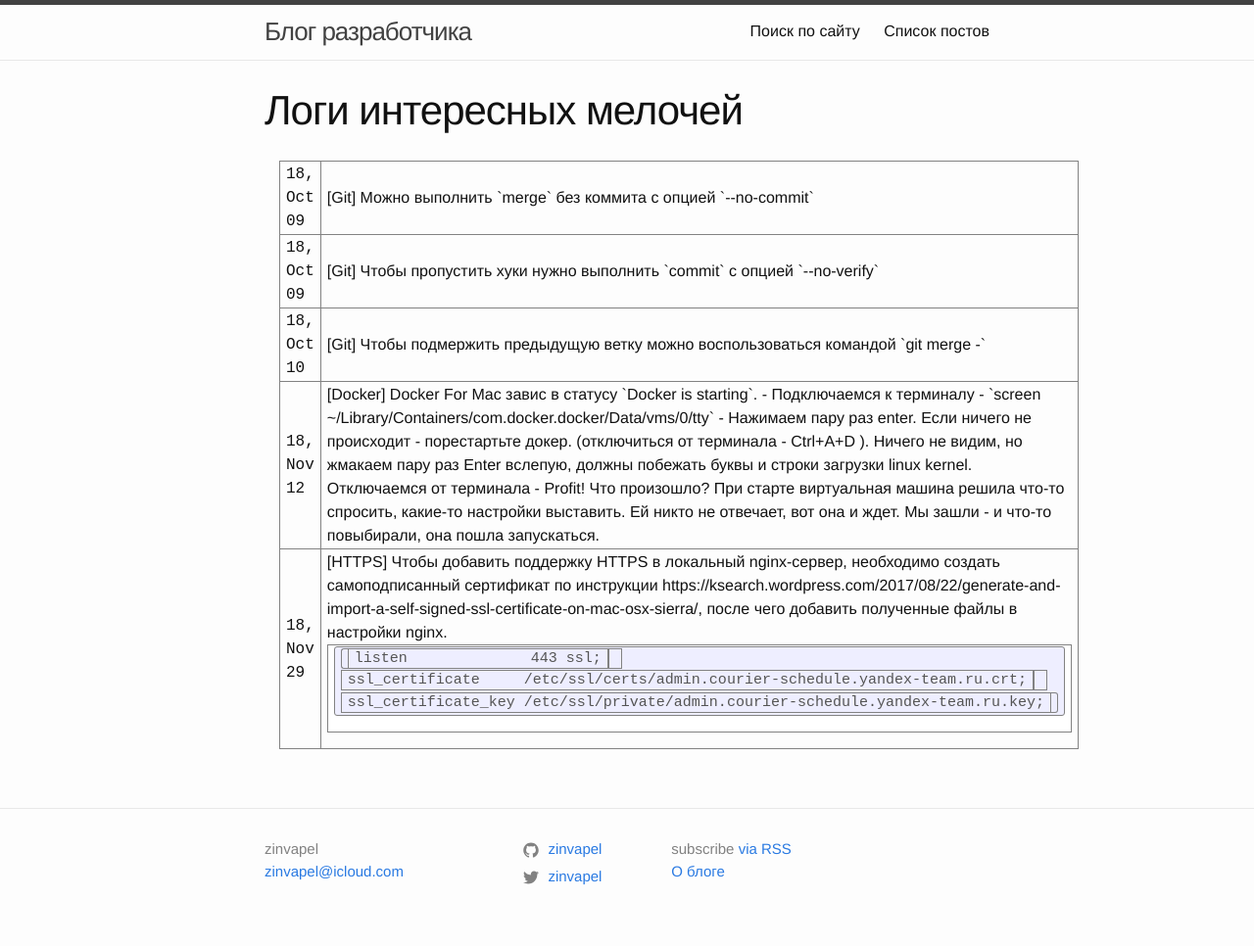
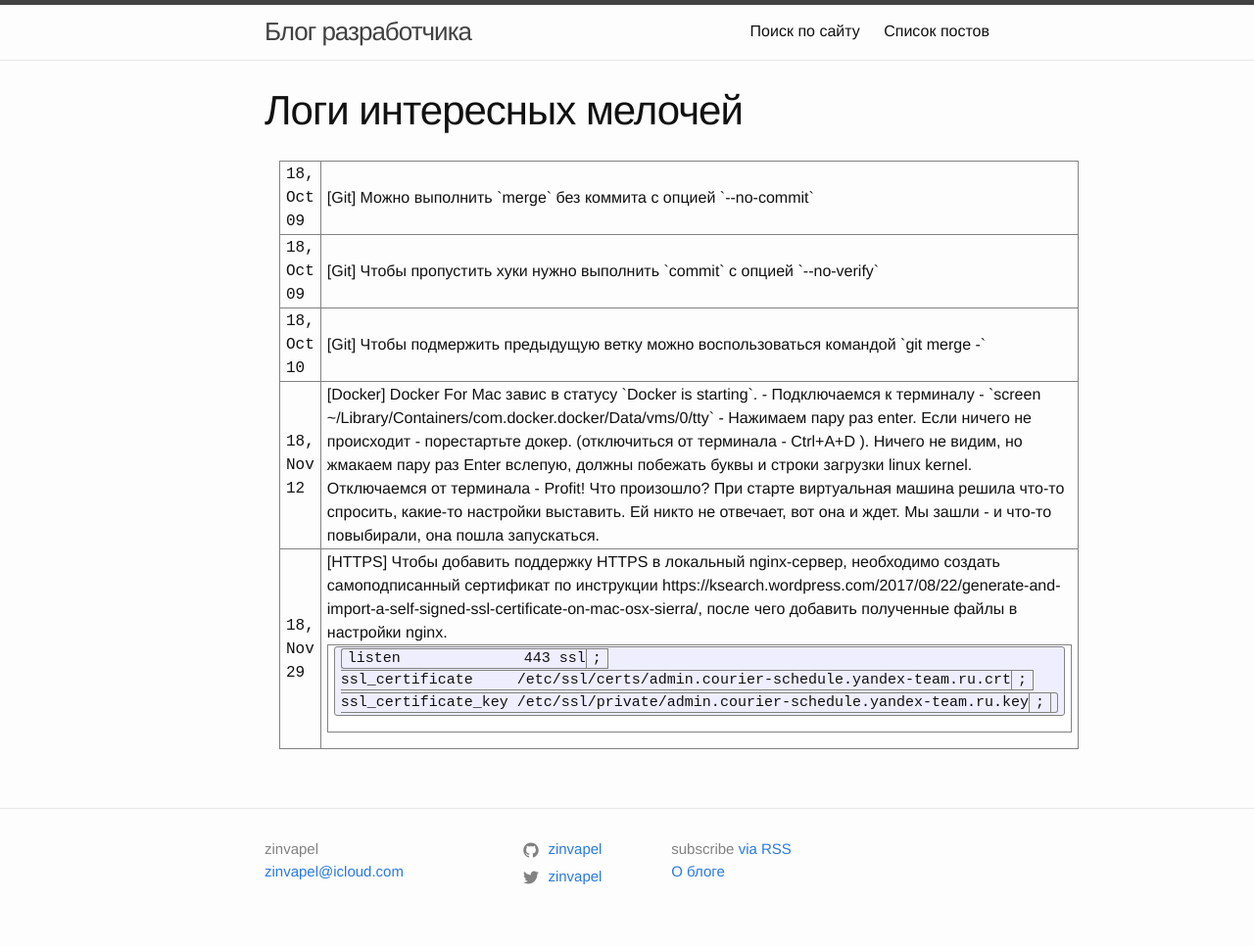
Before and after one commit to zinvapel/zinvapel.github.io, a Jekyll site: the page built from pages/logs.md, in a window 1280 px wide. Shown: the whole page at 98% size. Built offline with Jekyll 4.4.1, drawn with Linux system fonts in a browser that asks for light colours; nearby versions of some CDN libraries.

Commit message:
Some fix

```diff
--- a/pages/logs.md
+++ b/pages/logs.md
@@ -36,7 +36,7 @@ noindex: false
     <td style="font-family: monospace;">{{ '2018-11-29' | date: "%y, %b %d " }}</td>
     <td>
       [HTTPS] Чтобы добавить поддержку HTTPS в локальный nginx-сервер, необходимо создать самоподписанный сертификат по инструкции https://ksearch.wordpress.com/2017/08/22/generate-and-import-a-self-signed-ssl-certificate-on-mac-osx-sierra/, после чего добавить полученные файлы в настройки nginx.
-      {%- highlight console -%}
+      {%- highlight bash -%}
 listen              443 ssl;
 ssl_certificate     /etc/ssl/certs/admin.courier-schedule.yandex-team.ru.crt;
 ssl_certificate_key /etc/ssl/private/admin.courier-schedule.yandex-team.ru.key;
```
Also changed, not shown: pages/posts.md (+1 -0 lines).
